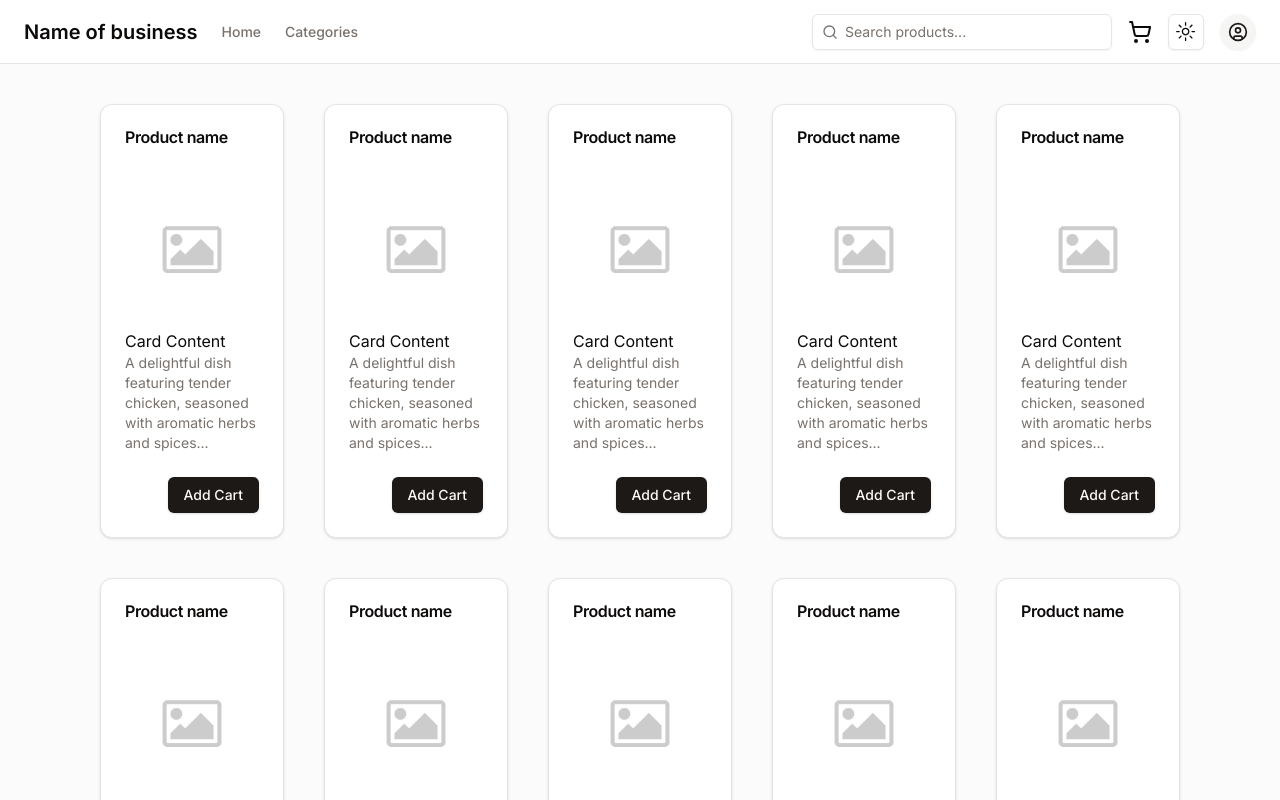
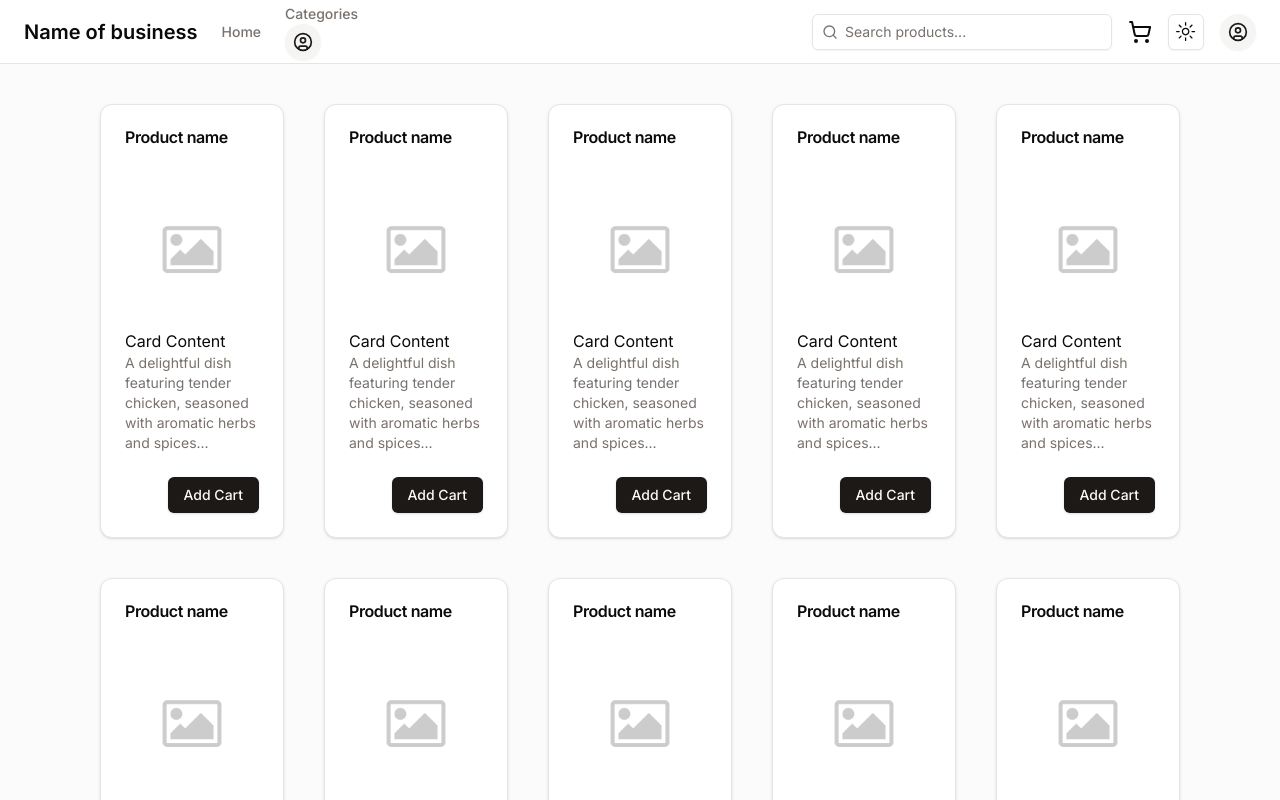
Before and after one commit to smilejetgz/nextjs-restaurant, a Next.js app: page /home in a window 1280 px wide. Shown: the top 800 px of the page. Built offline with nearby package versions, Linux system fonts and the light colour scheme.

Commit message:
Updated Header.tsx

```diff
--- a/src/app/components/Header.tsx
+++ b/src/app/components/Header.tsx
@@ -35,6 +35,21 @@ const Header = () => {
           className="text-muted-foreground transition-colors hover:text-foreground"
         >
           Categories
+          <DropdownMenu>
+          <DropdownMenuTrigger asChild>
+            <Button variant="secondary" size="icon" className="rounded-full">
+              <CircleUser className="h-5 w-5" />
+              <span className="sr-only">Toggle user menu</span>
+            </Button>
+          </DropdownMenuTrigger>
+          <DropdownMenuContent align="end">
+            <DropdownMenuLabel>Categories</DropdownMenuLabel>
+            <DropdownMenuSeparator />
+            <DropdownMenuItem><Link href={'/tea'} >Sign in</Link></DropdownMenuItem>
+            <DropdownMenuItem><Link href={'/juice'} >Sign up</Link></DropdownMenuItem>
+
+          </DropdownMenuContent>
+        </DropdownMenu>
         </Link>
       </nav>
       <Sheet>
```
